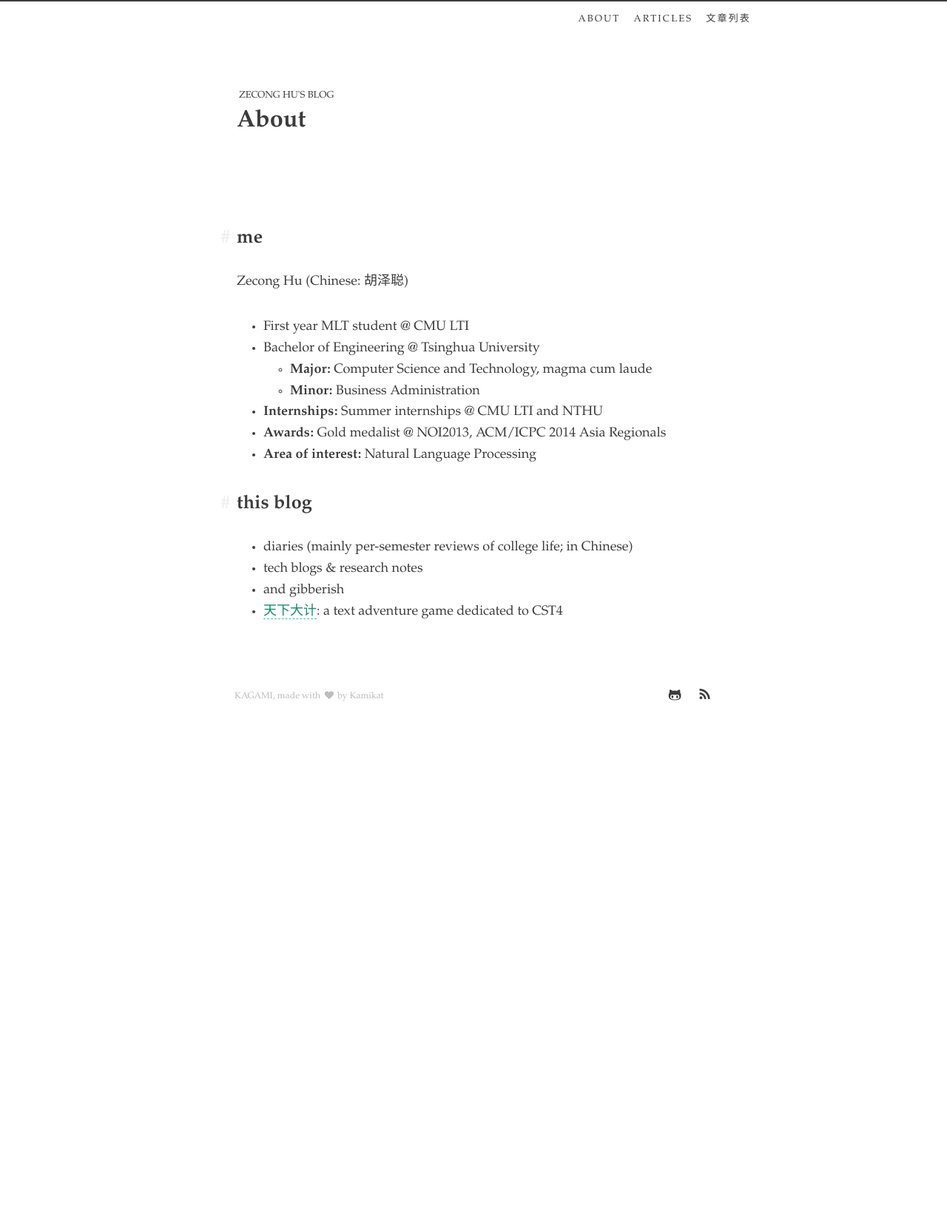
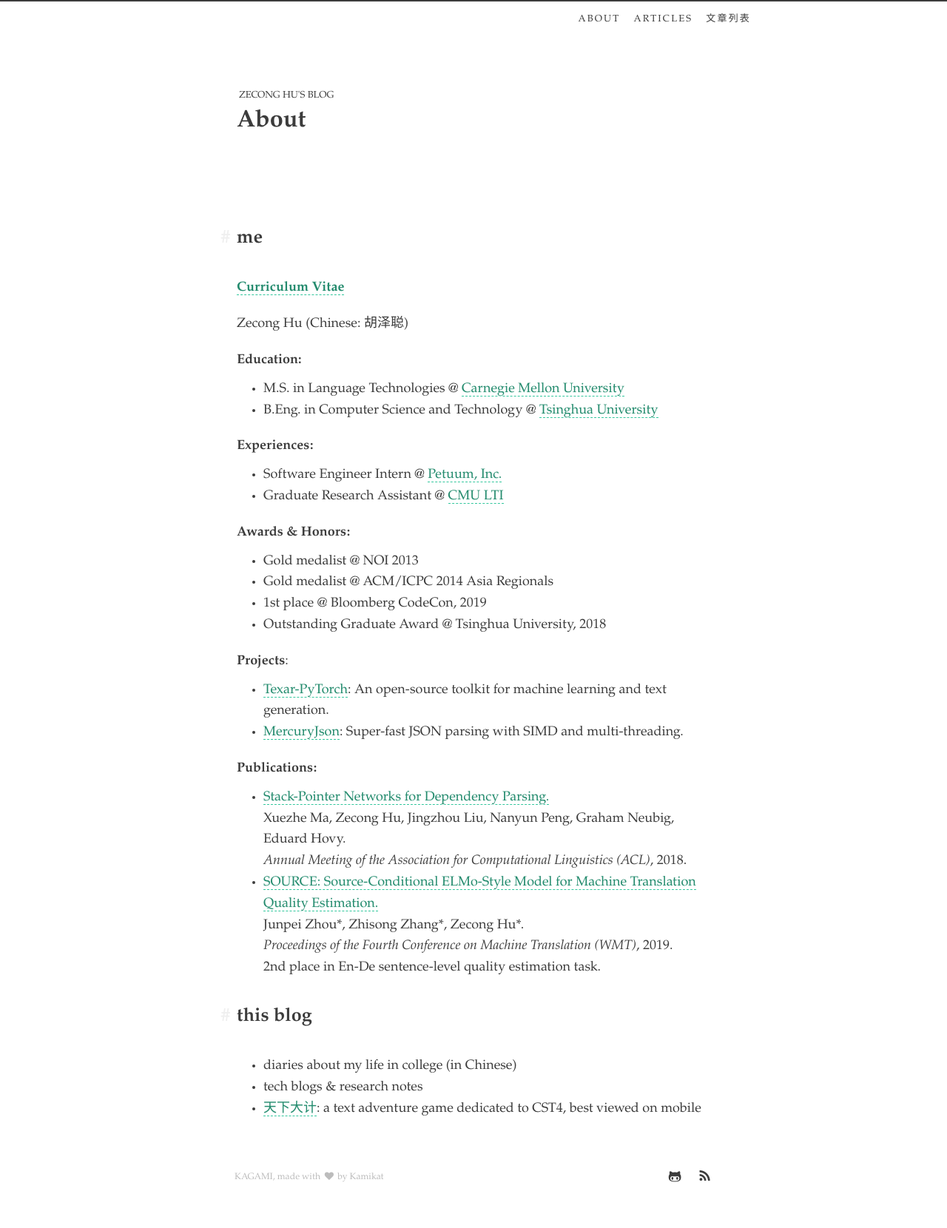
Before and after one commit to FFyyy0801/huzecong.github.io, a Jekyll site: the page built from index.md, in a window 1280 px wide. Shown: the whole page at 74% size. Built offline with Jekyll 4.4.1, drawn with Linux system fonts in a browser that asks for light colours; before the commit the page ends 1009 px from its top, so only the background shows below that.

Commit message:
Update my information; Upload CV

```diff
--- a/index.md
+++ b/index.md
@@ -5,20 +5,51 @@ title: "About"
 layout: page
 ---
 
+<style>
+  p, ul { margin: 10px auto !important; }
+  p { margin-top: 20px !important; }
+</style>
+
 ## me
 
+**<a href="/CV_Zecong-HU.pdf" target="_blank">Curriculum Vitae</a>**
+
 Zecong Hu (Chinese: 胡泽聪)
-- First year MLT student @ CMU LTI
-- Bachelor of Engineering @ Tsinghua University
-  - **Major:** Computer Science and Technology, magma cum laude
-  - **Minor:** Business Administration
-- **Internships:** Summer internships @ CMU LTI and NTHU
-- **Awards:** Gold medalist @ NOI2013, ACM/ICPC 2014 Asia Regionals
-- **Area of interest:** Natural Language Processing
+
+**Education:**
+
+- M.S. in Language Technologies @ [Carnegie Mellon University](https://www.cmu.edu/)
+- B.Eng. in Computer Science and Technology @ [Tsinghua University](https://www.tsinghua.edu.cn/)
+
+**Experiences:**
+
+- Software Engineer Intern @ [Petuum, Inc.](https://petuum.com/)
+- Graduate Research Assistant @ [CMU LTI](https://www.lti.cs.cmu.edu/)
+
+**Awards & Honors:**
+
+- Gold medalist @ NOI 2013
+- Gold medalist @ ACM/ICPC 2014 Asia Regionals
+- 1st place @ Bloomberg CodeCon, 2019
+- Outstanding Graduate Award @ Tsinghua University, 2018
+
+**Projects**:
+
+- [Texar-PyTorch](https://github.com/asyml/texar-pytorch): An open-source toolkit for machine learning and text generation.
+- [MercuryJson](https://github.com/Somefive/MercuryJson): Super-fast JSON parsing with SIMD and multi-threading.
+
+**Publications:**
+
+- [Stack-Pointer Networks for Dependency Parsing.](https://aclweb.org/anthology/papers/P/P18/P18-1130/)<br/>
+  Xuezhe Ma, Zecong Hu, Jingzhou Liu, Nanyun Peng, Graham Neubig, Eduard Hovy.<br/>
+  *Annual Meeting of the Association for Computational Linguistics (ACL)*, 2018.
+- [SOURCE: Source-Conditional ELMo-Style Model for Machine Translation Quality Estimation.](http://www.statmt.org/wmt19/pdf/WMT0085.pdf)<br/>
+  Junpei Zhou\*, Zhisong Zhang\*, Zecong Hu\*.<br/>
+  *Proceedings of the Fourth Conference on Machine Translation (WMT)*, 2019.<br/>
+  2nd place in En-De sentence-level quality estimation task.
 
 ## this blog
 
-- diaries (mainly per-semester reviews of college life; in Chinese)
+- diaries about my life in college (in Chinese)
 - tech blogs & research notes
-- and gibberish
-- [天下大计](http://cst4.zecong.hu/): a text adventure game dedicated to CST4
+- [天下大计](http://cst4.zecong.hu/): a text adventure game dedicated to CST4, best viewed on mobile
```
Also changed, not shown: 1 other file.
